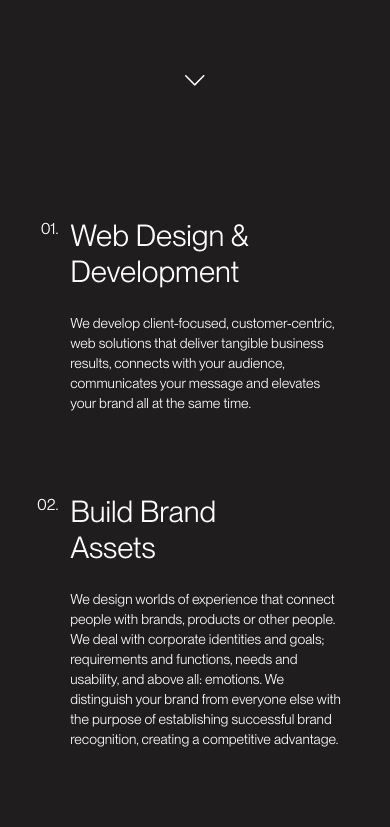
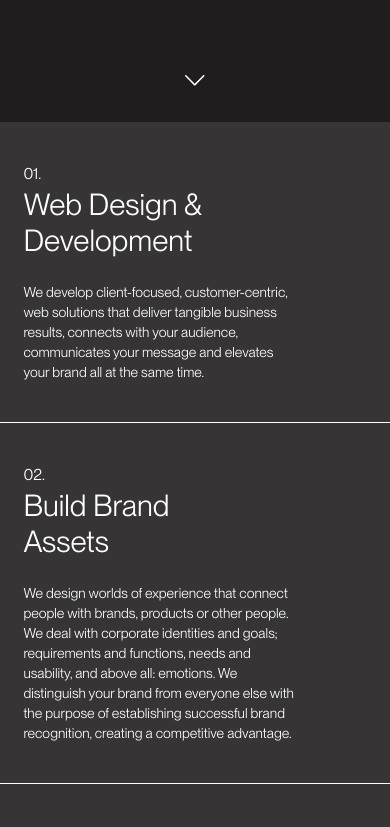
Before and after one commit to incubr/incubr-1, a Next.js app: page /services in a window 390 px wide. Shown: the part 680-1507 px from the top of the page. Built offline with nearby package versions, Linux system fonts and the light colour scheme.

Commit message:
new changes

```diff
--- a/data/services.js
+++ b/data/services.js
@@ -1,26 +1,30 @@
 export const servicesData = [
   {
+    data_1: {
       id: 1,
       title: "Web Design & Development",
       description:
         "We develop client-focused, customer-centric, web solutions that deliver tangible business results, connects with your audience, communicates your message and elevates your brand all at the same time.",
     },
-  {
+    data_2: {
       id: 2,
       title: "Build Brand Assets",
       description:
         "We design worlds of experience that connect people with brands, products or other people. We deal with corporate identities and goals; requirements and functions, needs and usability, and above all: emotions. We distinguish your brand from everyone else with the purpose of establishing successful brand recognition, creating a competitive advantage.",
     },
+  },
   {
+    data_1: {
       id: 3,
       title: "Find & Deploy Tech Resources",
       description:
         "We help you find, compare and deploy the right technologies for your business. We find, hire, train, upskill, and deploy local tech talent at all levels, from entry to senior. We understand what it takes to get technology deployed, including all change management aspects related to new ways of working.",
     },
-  {
+    data_2: {
       id: 4,
       title: "Technology Support",
       description:
         "Tech support is a critical element of the overall user experience for businesses. We ensure accessibility to the right technology and technical expertise on-time, every time for business type. ",
     },
+  },
 ];
--- a/pages/services.jsx
+++ b/pages/services.jsx
@@ -25,7 +25,7 @@ export default function Services() {
         <div className="flex flex-1 justify-center items-center">
           <div className="lg:w-[60%] text-white items-center lg:items-start flex flex-col w-full mt-16 lg:mt-0 px-6 sm:px-16 lg:px-0">
             <div
-              className=" font-[Arial] leading-[14vw] sm:text-[9vw] sm:leading-[11vw] text-[11vw] w-auto lg:leading-[4vw] lg:text-[3.3vw] flex flex-col lg:flex-row"
+              className=" font-[Arial] leading-[14vw] sm:leading-[8vw] sm:text-[7vw] text-[11vw] w-auto lg:leading-[4vw] lg:text-[3.3vw] flex flex-col lg:flex-row"
               onMouseEnter={onMouseEnterOnTitle}
               onMouseLeave={onmouseleave}
             >
@@ -56,16 +56,19 @@ export default function Services() {
         <DownArrow title={"Happy to serve"} isDark />
       </div>
 
-      <div className="flex flex-col w-full relative bg-[#1F1D1D] py-[4vw] items-center">
-        <div className=" lg:w-[60%] pb-28 lg:pb-[10vw] flex flex-col">
+      <div className="flex flex-col w-full relative bg-[#1F1D1D] sm:py-[4vw] items-center">
+        <div className=" lg:w-[60%] sm:w-[90%] sm:pb-28 lg:pb-[10vw] flex flex-col flex-wrap">
           {servicesData.map((data, i) => (
-            <ServiceCard data={data} key={"sdasdder" + i} />
+            <div key={"sdasdder" + i} className="flex flex-col sm:flex-row sm:divide-x divide-white">
+              <ServiceCard data={data.data_1} />
+              <ServiceCard data={data.data_2} />
+            </div>
           ))}
         </div>
       </div>
 
-      <div className="flex font-[PPNeueMontreal] pb-10 flex-col w-full relative bg-[#1F1D1D] py-[4vw] items-center">
-        <div className=" w-[85%] h-[78vh] rounded-3xl bg-[#F0C808] flex flex-col lg:flex-row p-[3vw] px-16 lg:px-[6vw] justify-center space-y-10 lg:space-y-0 lg:justify-start items-center">
+      <div className="flex font-[PPNeueMontreal] sm:pb-10 flex-col w-full relative bg-[#1F1D1D] sm:py-[2vw] items-center">
+        <div className=" w-full sm:w-[80%] h-[60vh] sm:h-[50vh] sm:rounded-3xl bg-[#F0C808] flex flex-col lg:flex-row p-[3vw] px-16 lg:px-[6vw] justify-center space-y-10 lg:space-y-0 lg:justify-start items-center">
           <h1 className="flex text-xl lg:text-[2.2vw] text-center lg:text-start lg:leading-[2.5vw]">
             Let us partner and build your dream company together.
           </h1>
@@ -76,7 +79,7 @@ export default function Services() {
             </h1>
           </Link>
         </div>
-        <div className="h-[15vh]"></div>
+        <div className="hidden sm:block h-[15vh]"></div>
       </div>
       <Footer />
     </div>
--- a/src/components/common/serviceCard.jsx
+++ b/src/components/common/serviceCard.jsx
@@ -1,16 +1,22 @@
-import React from 'react'
+import React from "react";
 
-export default function ServiceCard({data}) {
+export default function ServiceCard({ data }) {
   return (
-    <div className="flex w-full text-white pt-20 lg:pt-[6vw] font-[PPNeueMontreal]">
-      <div className="flex w-[15%] lg:w-auto lg:leading-[4vw] justify-end lg:text-[2vw]">
-        0{data.id}.
-      </div>
-      <div className="flex w-[70%] sm:w-[56%] flex-col ml-[3vw]">
-        <h1 className="lg:text-[3vw] lg:leading-[4vw] text-3xl sm:text-4xl w-[80%] sm:w-70%]">
+    <div
+      className={`flex ${
+        (data.id === 1 || data.id === 2) && "border-b border-white"
+      } w-full hover:bg-[#F0C808] transition-colors duration-300 ease-in-out group sm:w-1/2 ${
+        data.id === 3 && "border-b sm:border-b-0 border-white"
+      } bg-white bg-opacity-10 text-white py-10 lg:py-[3vw] font-[PPNeueMontreal]`}
+    >
+      <div className="flex w-[70%] sm:w-[90%] flex-col mx-[6vw] sm:mx-[3vw]">
+        <div className="flex lg:w-auto group-hover:text-black lg:leading-[2.5vw] lg:text-[1.5vw]">
+          0{data.id}.
+        </div>
+        <h1 className="lg:text-[2.5vw] group-hover:text-black lg:leading-[3vw] text-3xl sm:text-4xl w-[80%] sm:w-70%]">
           {data.title}
         </h1>
-        <span className=" mt-6 sm:mt-10 lg:mt-[2.7vw] lg:leading-[1.5vw] text-sm lg:text-[1.1vw]">
+        <span className=" mt-6 sm:mt-10 group-hover:text-black lg:mt-[2.7vw] lg:leading-[1.5vw] text-sm lg:text-[1.1vw]">
           {data.description}
         </span>
       </div>
```
Lines whose indentation alone changed are shown as unchanged.
